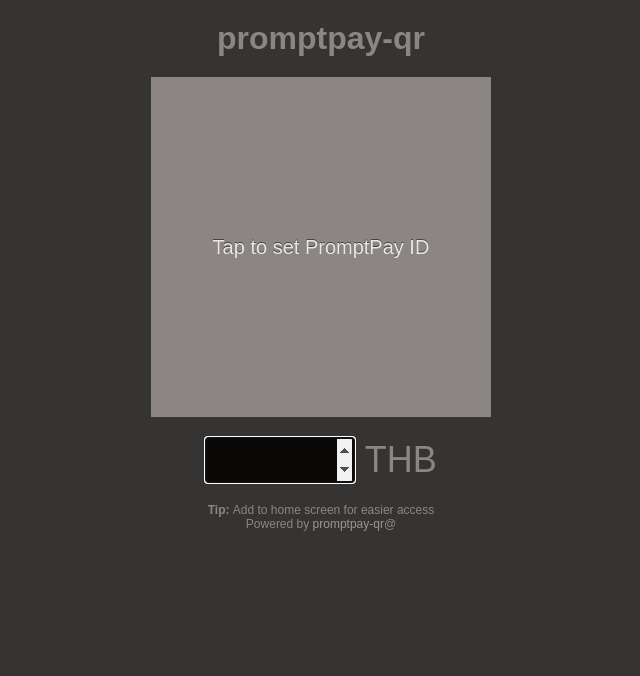
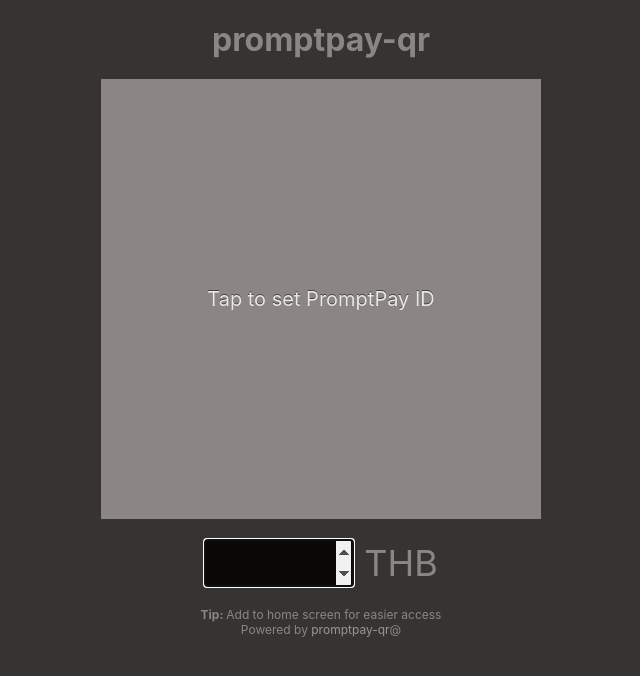
Before and after one commit to dtinth/promptpay-qr, a React (Create React App) app in the folder webapp/: page / in a window 1280 px wide. Shown: the top 676 px of the page, without its empty margins (319-959 px from the left). Built offline with nearby package versions, Linux system fonts and the light colour scheme.

Commit message:
:lipstick: Fix system font in iOS and increase QR size

```diff
--- a/webapp/src/index.css
+++ b/webapp/src/index.css
@@ -3,9 +3,10 @@ body {
   color: #e9e8e7;
   margin: 0;
   padding: 0;
-  font: caption;
+  font-family: -apple-system, BlinkMacSystemFont, "Segoe UI", Roboto, Helvetica, Arial, sans-serif, "Apple Color Emoji", "Segoe UI Emoji", "Segoe UI Symbol";
   font-size: 20px;
   text-align: center;
+  overflow-x: hidden;
 }
 
 .loading {
@@ -17,10 +18,10 @@ body {
   margin: 20px auto;
   position: relative;
   background: #8b8685;
-  width: 80vw;
-  height: 80vw;
-  max-width: 340px;
-  max-height: 340px;
+  width: 100vw;
+  height: 100vw;
+  max-width: 440px;
+  max-height: 440px;
   cursor: pointer;
 }
 
```
